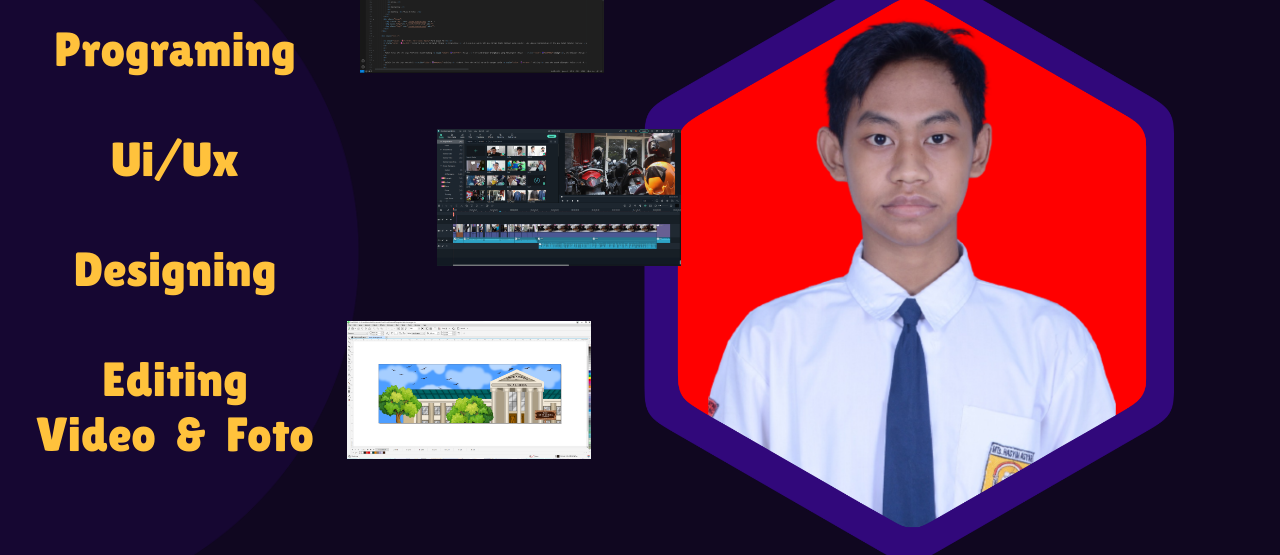
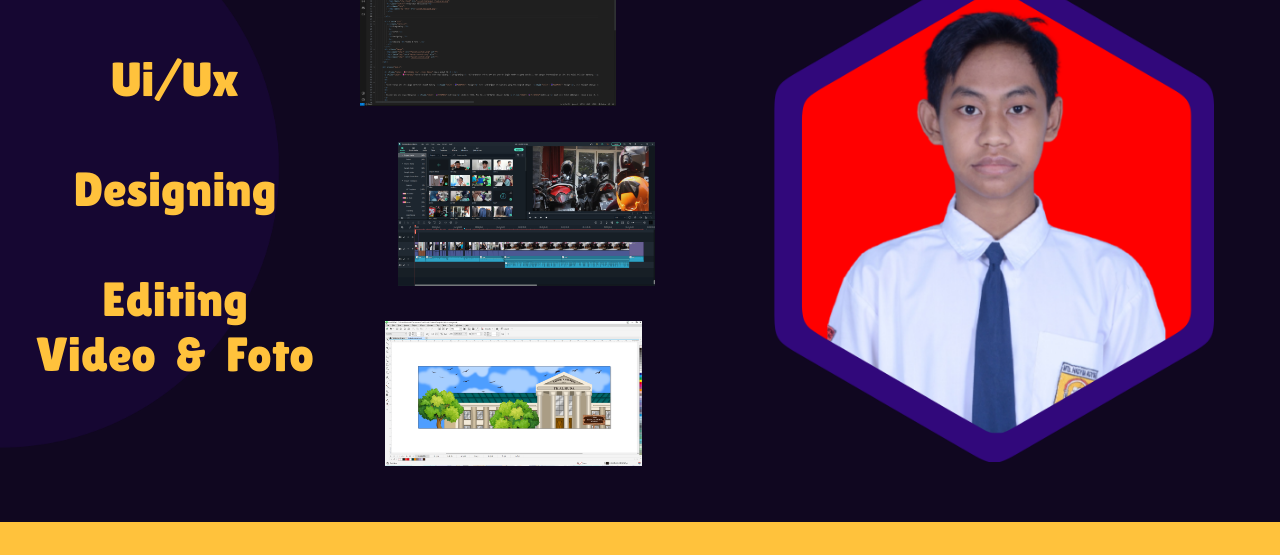
Before and after one commit to Zoryudin/zoryudin.github.io, a plain HTML site: page index.html in a window 1280 px wide. Shown: the part 128-683 px from the top of the page. Drawn offline with Linux system fonts and the light colour scheme.

Commit message:
Update style.css

```diff
--- a/css/style.css
+++ b/css/style.css
@@ -25,52 +25,52 @@ body{
 .home{
     background-color: var(--second-color);
     width: 132%;
-    height: 800px;
+    height: 650px;
     position: relative;
 }
 
 .stg-ling{
-    width: 450px;
+    width: 350px;
     position: absolute;
 }
 
 .img1{
     position: absolute;
-    width: 19%;
-    margin-top: 5%;
+    width: 20%;
+    margin-top: 7%;
     margin-left: 28%;
     margin-right: 60%;
 }
 
 .img2{
     position: absolute;
-    width: 19%;
-    margin-top: 20%;
-    margin-left: 34%;
+    width: 20%;
+    margin-top: 21%;
+    margin-left: 31%;
     margin-right: 60%;
 }
 
 .img3{
     position: absolute;
-    width: 19%;
+    width: 20%;
     margin-top: 35%;
-    margin-left: 27%;
+    margin-left: 30%;
     margin-right: 60%;
 }
 
 .namaku{
     position: absolute;
     font-size: 48px;
-    right: 150px;
+    right: 80px;
     width: 440px;
     top: 20px;
     color: #FFC23C;
 }
 .bg-foto{
-    width: 530px;
-    height: 600px;
+    width: 440px;
+    height: 500px;
     position: absolute;
-    right: 110px;
+    right: 70px;
     top: 90px;
 
 }
@@ -84,7 +84,7 @@ body{
     position: absolute;
     text-align: center;
     left: 25px;
-    bottom: 200px;
+    bottom: 20%;
     width: 300px;
 }
 
```
